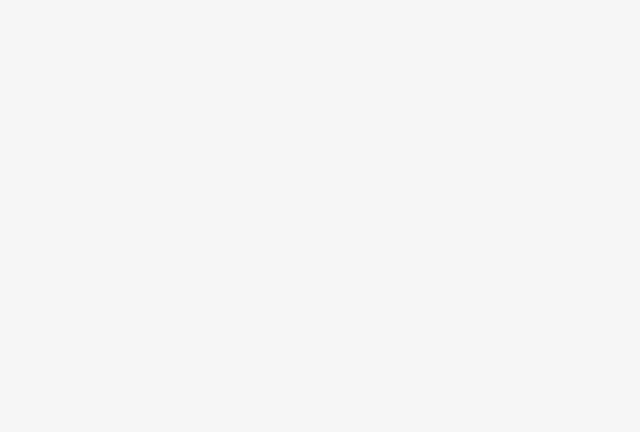
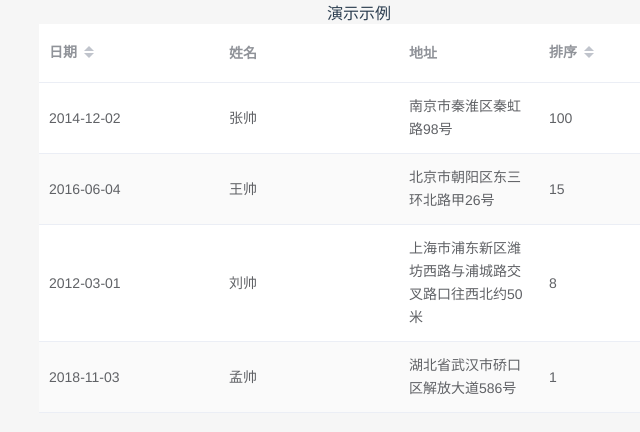
Before and after one commit to snail-lu/portfolio-vue, a Vue app: page /home/example/table in a window 1280 px wide. Shown: the top 432 px of the page, without its empty margins (281-921 px from the left). Built offline with nearby package versions, Linux system fonts and the light colour scheme.

Commit message:
新增表格自定义排序示例

```diff
--- a/src/rotues/index.js
+++ b/src/rotues/index.js
@@ -17,6 +17,14 @@ export default [
                 meta: {
                     title: ''
                 }
+            },
+            {
+                path: 'table',
+                component: () => import('../views/example/table/table.vue'),
+                name: '',
+                meta: {
+                    title: ''
+                }
             }
         ]
     },
--- /dev/null
+++ b/src/views/example/table/table.vue
@@ -0,0 +1,96 @@
+<template>
+    <el-table
+        :data="tableData"
+        stripe
+        style="width: 50%;margin: 0 auto;"
+        @sort-change="onSortChange">
+        <el-table-column
+            prop="date"
+            label="日期"
+            width="180"
+            sortable="custom"
+            :sort-orders="['ascending','descending']">
+        </el-table-column>
+        <el-table-column
+            prop="name"
+            label="姓名"
+            width="180">
+        </el-table-column>
+        <el-table-column
+            prop="address"
+            label="地址">
+        </el-table-column>
+        <el-table-column
+            prop="sort"
+            label="排序"
+            sortable="custom"
+            :sort-orders="['ascending','descending']">
+        </el-table-column>
+    </el-table>
+</template>
+
+<script>
+  export default {
+    data() {
+        return {
+            tableData: [{
+                date: '2014-12-02',
+                name: '张帅',
+                address: '南京市秦淮区秦虹路98号',
+                sort: 100,
+            }, {
+                date: '2016-06-04',
+                name: '王帅',
+                address: '北京市朝阳区东三环北路甲26号',
+                sort: 15,
+            }, {
+                date: '2012-03-01',
+                name: '刘帅',
+                address: '上海市浦东新区潍坊西路与浦城路交叉路口往西北约50米',
+                sort: 8
+            }, {
+                date: '2018-11-03',
+                name: '孟帅',
+                address: '湖北省武汉市硚口区解放大道586号',
+                sort: 1
+            }]
+        }
+    },
+    methods: {
+        /**
+         * 表格排序事件处理函数
+         * @param {object} {column,prop,order} 列数据|排序字段|排序方式
+         */
+        onSortChange({ prop, order }) {
+            this.tableData.sort(this.compare(prop,order));
+        },
+
+        /**
+         * 排序比较
+         * @param {string} propertyName 排序的属性名
+         * @param {string} sort ascending(升序)/descending(降序)
+         * @return {function}
+         */
+        compare (propertyName, sort) {
+            return function (obj1, obj2) {
+                var value1 = obj1[propertyName]
+                var value2 = obj2[propertyName]
+                if (typeof value1 === 'string' && typeof value2 === 'string') {
+                    const res = value1.localeCompare(value2, 'zh')
+                    return sort === 'ascending' ? res : -res
+                } else {
+                    if (value1 <= value2) {
+                        return sort === 'ascending' ? -1 : 1
+                    } else if (value1 > value2) {
+                        return sort === 'ascending' ? 1 : -1
+                    }
+                }
+            }
+        }
+    },
+  }
+</script>
+
+<style lang="scss" scoped>
+
+</style>
```
